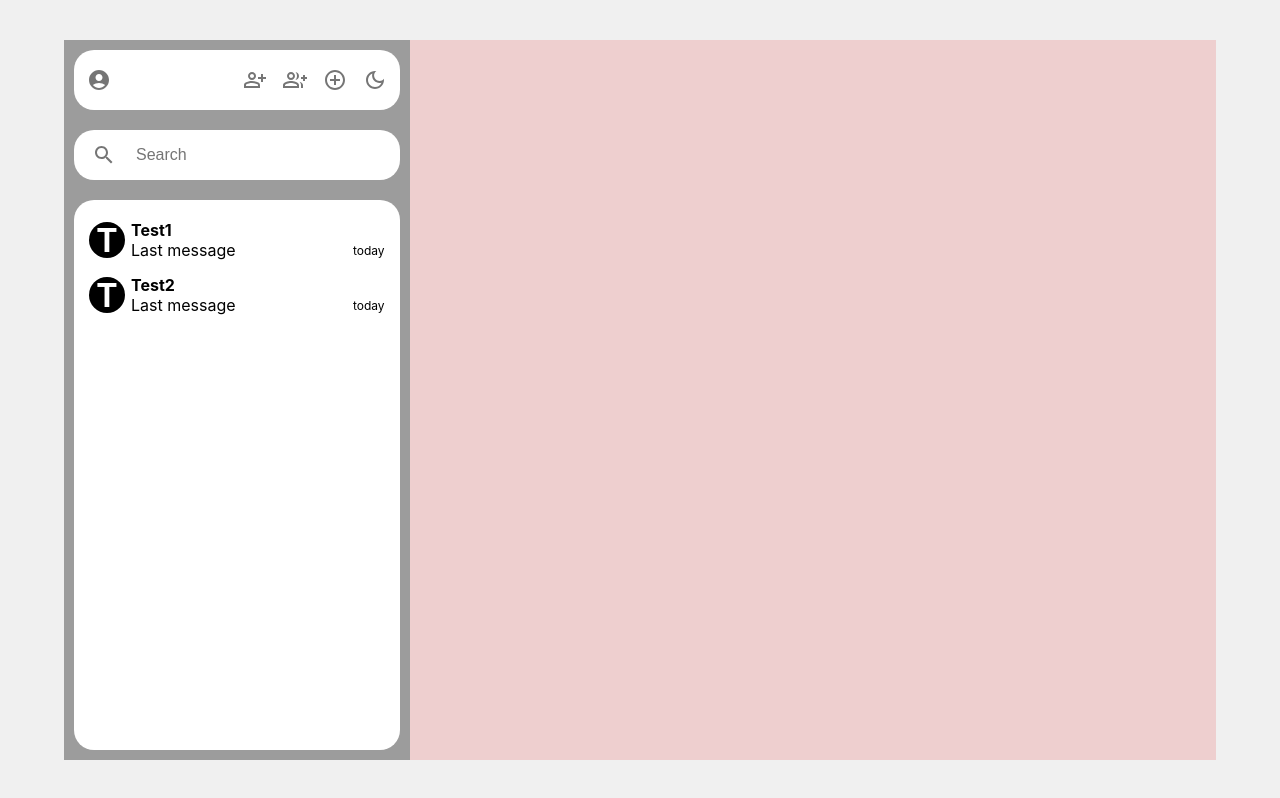
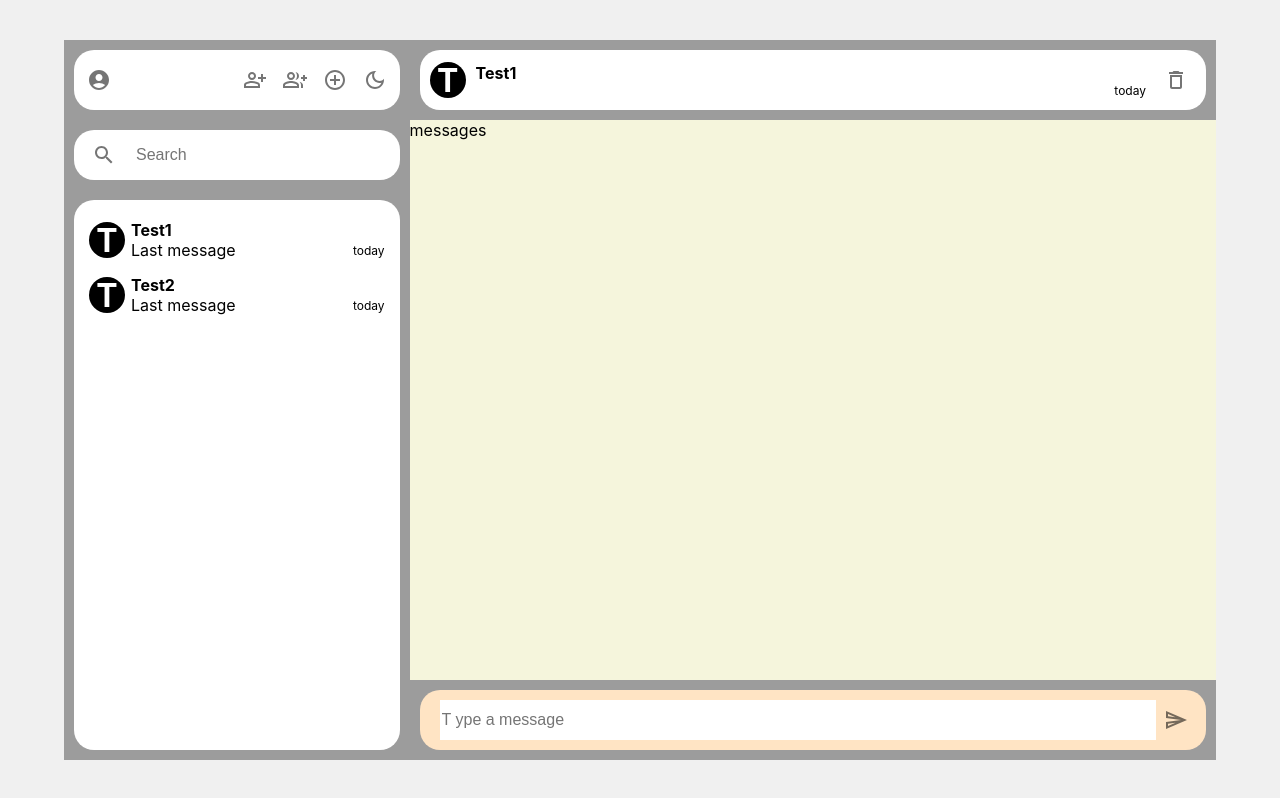
Before and after one commit to ehxdie/Chat-Application, a React (Create React App) app in the folder tensor_chat/: page / in a window 1280 px wide. Built offline with nearby package versions, Linux system fonts and the light colour scheme.

Commit message:
Started chat area build

```diff
--- /dev/null
+++ b/tensor_chat/src/components/ChatArea.js
@@ -0,0 +1,35 @@
+import React from 'react'
+import "./myStyles.css"
+import { IconButton } from '@mui/material'
+import DeleteOutlineOutlinedIcon from '@mui/icons-material/DeleteOutlineOutlined';
+import SendOutlinedIcon from '@mui/icons-material/SendOutlined';
+
+function ChatArea(props) {
+  return (
+    <div className='chatArea-container'>
+
+        <div className='chatArea-header'>
+          <div className='chat-icon'>{props.name[0]}</div>
+          <div className='header-text'>
+            <div className='chat-name'>{props.name}</div>
+            <div className='chat-timestap'>{props.timeStap}</div>
+          </div>
+          <IconButton>
+            <DeleteOutlineOutlinedIcon/>
+          </IconButton>
+        </div>
+
+        <div className='chatArea-messages'>messages</div>
+
+        <div className='chatArea-input'>
+          <input placeholder='T ype a message' className='search-box'/>
+          <IconButton>
+            <SendOutlinedIcon/>
+          </IconButton>
+        </div>
+
+    </div>
+    )
+}
+
+export default ChatArea
--- a/tensor_chat/src/components/MainContainer.js
+++ b/tensor_chat/src/components/MainContainer.js
@@ -1,13 +1,31 @@
 import "./myStyles.css";
-import React from 'react';
+import React, { useState } from 'react';
 import SidePanel from "./SidePanel";
-import Workarea from "./Workarea";
+import ChatArea from "./ChatArea";
 
 function MainContainer() {
+  /* Dummy data for the chatArea */
+  const [conversations, setConversations] = useState([
+    {
+      name: "Test1",
+      lastMessage: "Last message",
+      timeStap: "today"
+    },
+  ])
+
+  const Chatrea = conversations.map(item => {
+    return (
+      <ChatArea
+        name={item.name}
+        lastMessage={item.lastMessage}
+        timeStap={item.timeStap} />
+    )
+  })
+
   return (
     <div className="main-container">
       <SidePanel />
-      <Workarea />
+      {Chatrea}
     </div>
 
   )
--- a/tensor_chat/src/components/SidePanel.js
+++ b/tensor_chat/src/components/SidePanel.js
@@ -9,6 +9,7 @@ import DarkModeOutlinedIcon from '@mui/icons-material/DarkModeOutlined';
 import SearchOutlinedIcon from '@mui/icons-material/SearchOutlined';
 import Chats from './Chats';
 import { useState } from 'react';
+import ChatArea from './ChatArea';
 
 
 function SidePanel() {
@@ -36,6 +37,9 @@ function SidePanel() {
             timeStap={item.timeStap}/>
         )
     })
+
+
+
 
   return (
     <div className='side-panel'>
--- a/tensor_chat/src/components/Workarea.js
+++ /dev/null
@@ -1,10 +0,0 @@
-import React from 'react';
-import "./myStyles.css";
-
-function Workarea() {
-  return (
-    <div className='work-area'> </div>
-  )
-}
-
-export default Workarea
--- a/tensor_chat/src/components/myStyles.css
+++ b/tensor_chat/src/components/myStyles.css
@@ -13,8 +13,8 @@
     flex-direction: column;
 }
 
-.work-area{
-    background-color:rgb(238, 207, 207);
+.chatArea-container{
+    background-color:rgb(156, 156, 156);;
     flex: 0.7;
 }
 
@@ -41,6 +41,7 @@
     border: none;
     font-size: 1rem;
     margin-left: 10px;
+    flex: 1;
 }
 
 .sp-chatsection {
@@ -95,3 +96,37 @@
     justify-content: center;
     align-self: center;
 }
+
+/* CHAT AREA */
+.chatArea-container{
+    display: flex;
+    flex-direction: column;
+
+}
+.chatArea-header{
+   display: flex;
+   align-items: center;
+   gap: 10px;
+   background-color: white;
+   padding: 10px 10px;
+   margin: 10px;
+   border-radius: 20px;
+
+}
+.header-text{
+    flex-direction: column;
+    justify-content: center;
+    flex: 1;
+}
+.chatArea-messages{
+    background-color: beige;
+    flex: 1;
+}
+.chatArea-input{
+    background-color: bisque;
+    padding: 10px 10px;
+    margin: 10px;
+    border-radius: 20px;
+    display: flex;
+    justify-content: space-between;
+}
```
